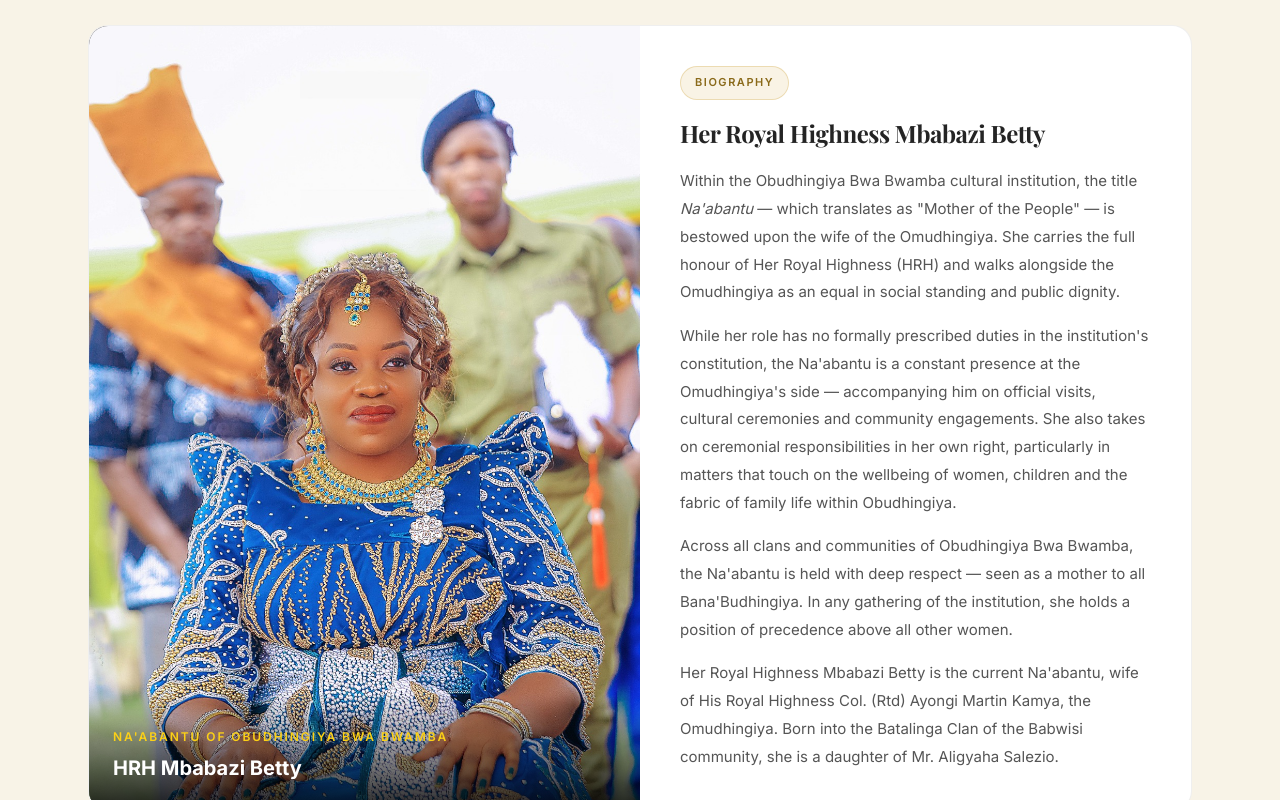
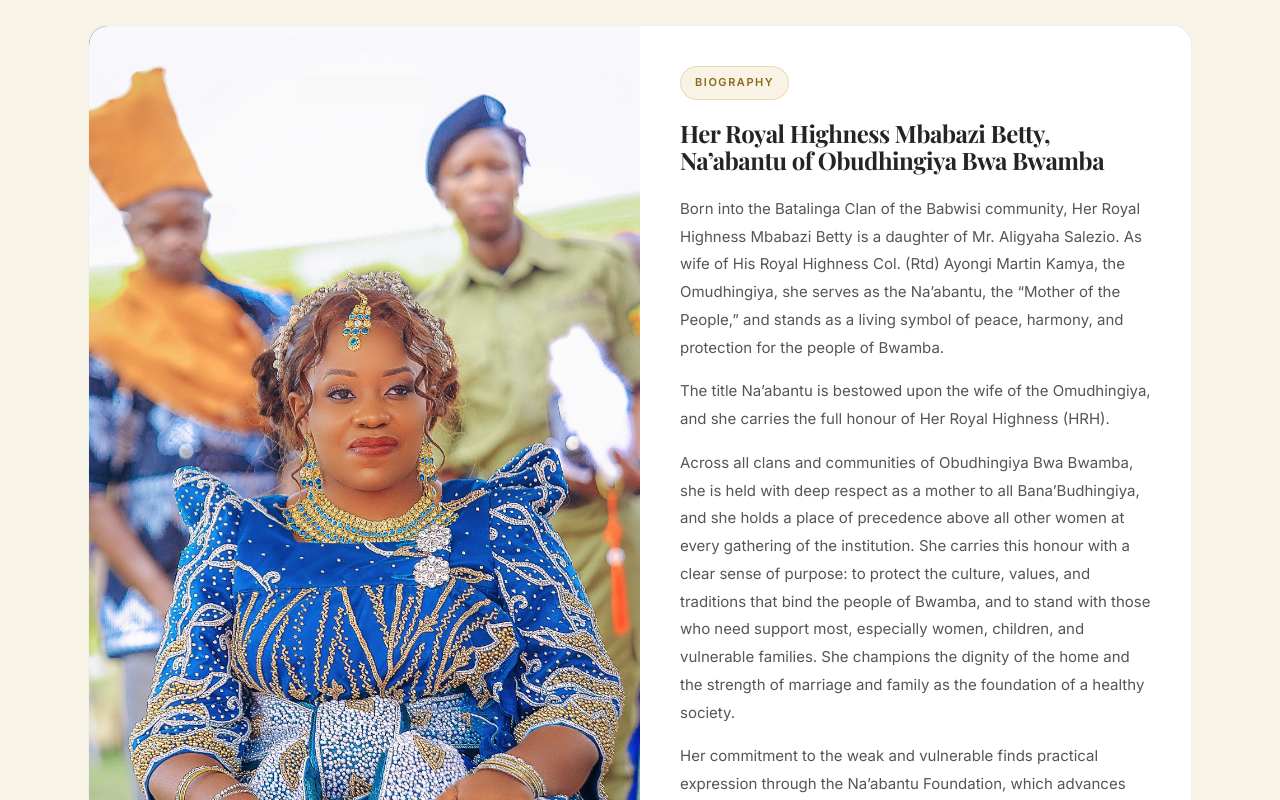
Before and after one commit to Ebiujchris/OBB-WEBSITE, a Next.js app: page /omudhingiya/nabantu in a window 1280 px wide. Shown: the part 540-1340 px from the top of the page. Built offline with nearby package versions, Linux system fonts and the light colour scheme; a web font is replaced by a local one.

Commit message:
Update Nabantu profile biography

```diff
--- a/app/omudhingiya/nabantu/page.tsx
+++ b/app/omudhingiya/nabantu/page.tsx
@@ -48,20 +48,22 @@ export default function Nabantu() {
                 <div style={{ padding: '2.5rem' }}>
                   <div className="badge badge-gold" style={{ marginBottom: '1.25rem' }}>Biography</div>
                   <h2 className="heading-serif" style={{ fontSize: '1.5rem', fontWeight: 700, color: '#242424', marginBottom: '1.25rem' }}>
-                    Her Royal Highness Mbabazi Betty
+                    Her Royal Highness Mbabazi Betty,
+                    <br />
+                    Na’abantu of Obudhingiya Bwa Bwamba
                   </h2>
                   <div style={{ display: 'flex', flexDirection: 'column', gap: '1rem' }}>
                     <p style={{ fontSize: '0.9375rem', color: '#555', lineHeight: 1.85 }}>
-                      Within the Obudhingiya Bwa Bwamba cultural institution, the title <em>Na'abantu</em> — which translates as "Mother of the People" — is bestowed upon the wife of the Omudhingiya. She carries the full honour of Her Royal Highness (HRH) and walks alongside the Omudhingiya as an equal in social standing and public dignity.
+                      Born into the Batalinga Clan of the Babwisi community, Her Royal Highness Mbabazi Betty is a daughter of Mr. Aligyaha Salezio. As wife of His Royal Highness Col. (Rtd) Ayongi Martin Kamya, the Omudhingiya, she serves as the Na’abantu, the “Mother of the People,” and stands as a living symbol of peace, harmony, and protection for the people of Bwamba.
                     </p>
                     <p style={{ fontSize: '0.9375rem', color: '#555', lineHeight: 1.85 }}>
-                      While her role has no formally prescribed duties in the institution's constitution, the Na'abantu is a constant presence at the Omudhingiya's side — accompanying him on official visits, cultural ceremonies and community engagements. She also takes on ceremonial responsibilities in her own right, particularly in matters that touch on the wellbeing of women, children and the fabric of family life within Obudhingiya.
+                      The title Na’abantu is bestowed upon the wife of the Omudhingiya, and she carries the full honour of Her Royal Highness (HRH).
                     </p>
                     <p style={{ fontSize: '0.9375rem', color: '#555', lineHeight: 1.85 }}>
-                      Across all clans and communities of Obudhingiya Bwa Bwamba, the Na'abantu is held with deep respect — seen as a mother to all Bana'Budhingiya. In any gathering of the institution, she holds a position of precedence above all other women.
+                      Across all clans and communities of Obudhingiya Bwa Bwamba, she is held with deep respect as a mother to all Bana’Budhingiya, and she holds a place of precedence above all other women at every gathering of the institution. She carries this honour with a clear sense of purpose: to protect the culture, values, and traditions that bind the people of Bwamba, and to stand with those who need support most, especially women, children, and vulnerable families. She champions the dignity of the home and the strength of marriage and family as the foundation of a healthy society.
                     </p>
                     <p style={{ fontSize: '0.9375rem', color: '#555', lineHeight: 1.85 }}>
-                      Her Royal Highness Mbabazi Betty is the current Na'abantu, wife of His Royal Highness Col. (Rtd) Ayongi Martin Kamya, the Omudhingiya. Born into the Batalinga Clan of the Babwisi community, she is a daughter of Mr. Aligyaha Salezio.
+                      Her commitment to the weak and vulnerable finds practical expression through the Na’abantu Foundation, which advances the wellbeing of women and the protection and care of vulnerable children, while safeguarding the cultural heritage of Bwamba for generations to come.
                     </p>
                   </div>
                 </div>
```
